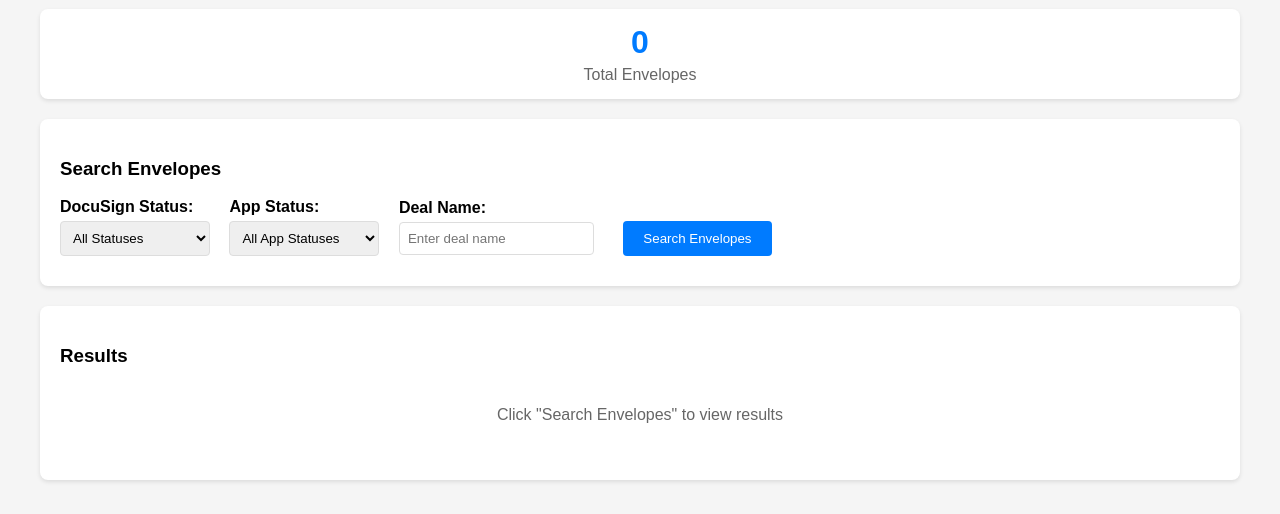
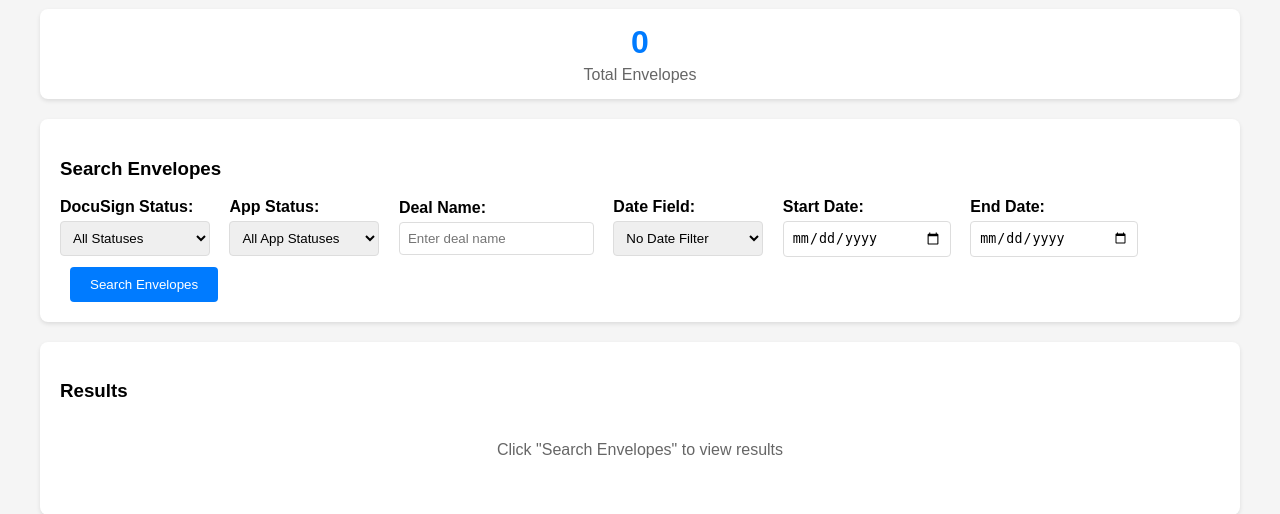
Before and after one commit to ZacharyKim7/DocuSign-Query, a Flask app: page / in a window 1280 px wide. Shown: the part 185-699 px from the top of the page. Run offline with Flask 3, Linux system fonts and the light colour scheme; data that the repository does not hold is empty.

Commit message:
Added envelope date filtering based on created, sent, updated, deleted, etc.

```diff
--- a/Flask-MySQL/Templates/index.html
+++ b/Flask-MySQL/Templates/index.html
@@ -182,6 +182,28 @@
                 <input type="text" id="deal" name="deal" placeholder="Enter deal name">
             </div>
 
+            <div class="form-group">
+                <label for="date_field">Date Field:</label>
+                <select id="date_field" name="date_field">
+                    <option value="">No Date Filter</option>
+                    <option value="created_at">Created Date</option>
+                    <option value="sent_at">Sent Date</option>
+                    <option value="delivered_at">Delivered Date</option>
+                    <option value="completed_at">Completed Date</option>
+                    <option value="updated_at">Updated Date</option>
+                </select>
+            </div>
+
+            <div class="form-group">
+                <label for="start_date">Start Date:</label>
+                <input type="date" id="start_date" name="start_date">
+            </div>
+
+            <div class="form-group">
+                <label for="end_date">End Date:</label>
+                <input type="date" id="end_date" name="end_date">
+            </div>
+
             <button type="submit" class="search-btn">Search Envelopes</button>
         </form>
     </div>
--- a/Flask-MySQL/app.py
+++ b/Flask-MySQL/app.py
@@ -31,11 +31,30 @@ def list_envelopes():
     status = request.args.get("status")         # raw DocuSign status OR your app_status
     app_status = request.args.get("app_status")
     deal = request.args.get("deal")
+    date_field = request.args.get("date_field")
+    start_date = request.args.get("start_date")
+    end_date = request.args.get("end_date")
+
     q = select(Envelope)
     clauses = []
+
     if status: clauses.append(Envelope.status == status.lower())
     if app_status: clauses.append(Envelope.app_status == app_status)
     if deal: clauses.append(Envelope.deal_name == deal)
+
+    # Date filtering
+    if date_field and (start_date or end_date):
+        # Get the appropriate date column
+        date_column = getattr(Envelope, date_field, None)
+        if date_column is not None:
+            if start_date:
+                start_datetime = datetime.strptime(start_date, "%Y-%m-%d").replace(tzinfo=timezone.utc)
+                clauses.append(date_column >= start_datetime)
+            if end_date:
+                # End date should include the entire day, so add 1 day and use <
+                end_datetime = datetime.strptime(end_date, "%Y-%m-%d").replace(tzinfo=timezone.utc) + timedelta(days=1)
+                clauses.append(date_column < end_datetime)
+
     if clauses: q = q.where(and_(*clauses))
     with Session() as s:
         rows = s.execute(q.order_by(Envelope.updated_at.desc()).limit(200)).scalars().all()
```
